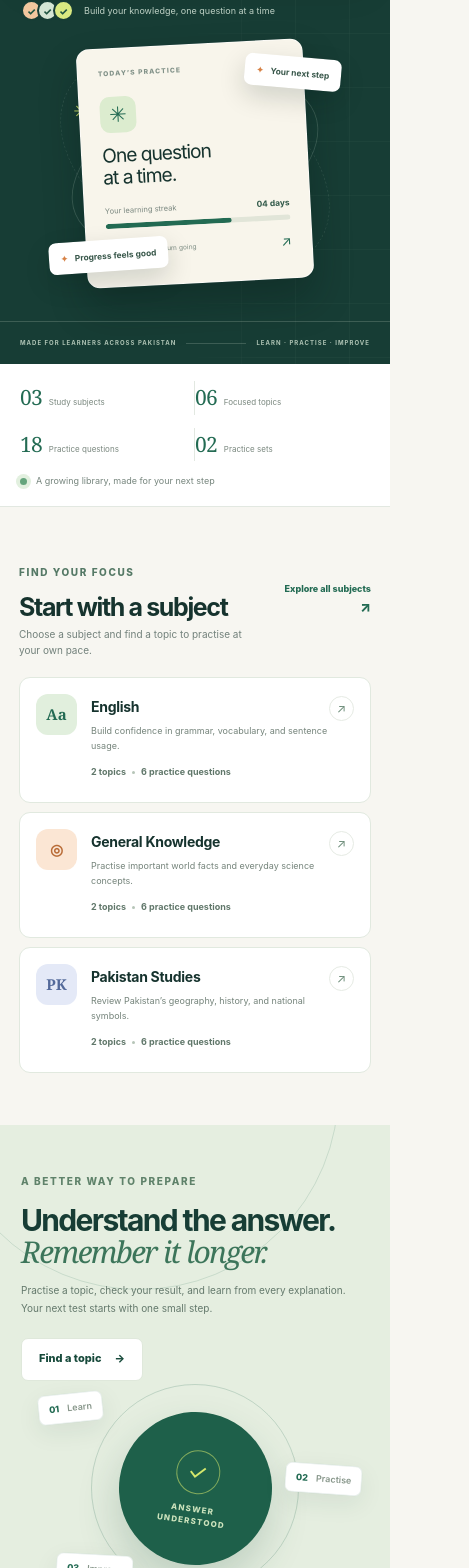
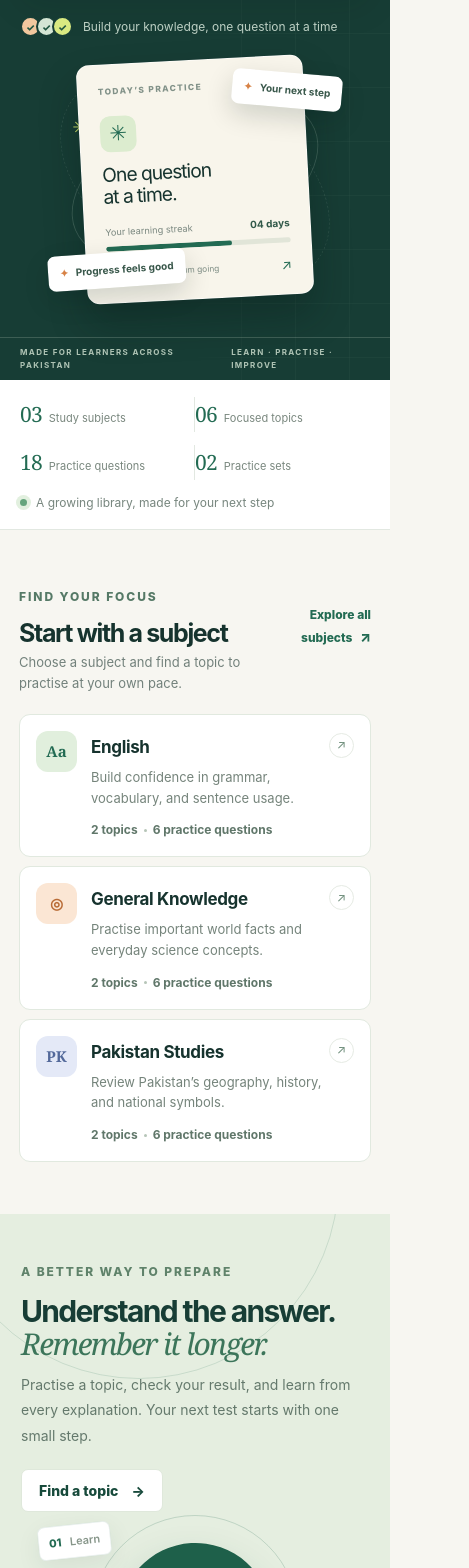
Before and after one commit to Touseef1/mcqs-website-advanced, a Next.js app: page / in a window 390 px wide. Shown: the part 411-1979 px from the top of the page, 469 px wide, since content can reach past the window. Built offline with nearby package versions, Linux system fonts and the light colour scheme; no server answers.

Commit message:
Improve font readability and widen page layout

```diff
--- a/app/globals.css
+++ b/app/globals.css
@@ -7,7 +7,7 @@
 }
 * { box-sizing: border-box; }
 html { scroll-behavior: smooth; }
-body { margin: 0; background: var(--paper); color: var(--ink); font-family: Inter, ui-sans-serif, system-ui, -apple-system, BlinkMacSystemFont, "Segoe UI", sans-serif; font-size: 15px; line-height: 1.6; }
+body { margin: 0; background: var(--paper); color: var(--ink); font-family: Inter, ui-sans-serif, system-ui, -apple-system, BlinkMacSystemFont, "Segoe UI", sans-serif; font-size: 17px; line-height: 1.65; }
 a { color: inherit; text-decoration: none; }
 button, input, select, textarea { font: inherit; }
 button, a { -webkit-tap-highlight-color: transparent; }
@@ -15,7 +15,7 @@ button:focus-visible, a:focus-visible, input:focus-visible, select:focus-visible
 .sr-only { position: absolute; width: 1px; height: 1px; padding: 0; margin: -1px; overflow: hidden; clip: rect(0, 0, 0, 0); white-space: nowrap; border: 0; }
 
 .site-header { height: 76px; background: #fbfaf7; border-bottom: 1px solid rgba(22, 51, 46, .08); position: relative; z-index: 5; }
-.header-inner { max-width: 1200px; height: 100%; padding: 0 32px; margin: 0 auto; display: flex; align-items: center; justify-content: space-between; gap: 28px; }
+.header-inner { max-width: 1440px; height: 100%; padding: 0 40px; margin: 0 auto; display: flex; align-items: center; justify-content: space-between; gap: 28px; }
 .brand { display: inline-flex; align-items: center; gap: 10px; color: var(--ink); font-size: 20px; font-weight: 800; letter-spacing: -.8px; line-height: 1.05; }
 .brand-mark { width: 35px; height: 35px; display: grid; place-items: center; border-radius: 11px 11px 11px 3px; background: var(--green); color: #fff; font-size: 17px; letter-spacing: -1px; }
 .brand-accent { color: var(--green); }
@@ -29,7 +29,7 @@ button:focus-visible, a:focus-visible, input:focus-visible, select:focus-visible
 
 .hero { min-height: 510px; background: #173d35; color: #fff; position: relative; overflow: hidden; }
 .hero-grid { position: absolute; inset: 0 0 0 48%; opacity: .15; background-image: linear-gradient(rgba(224, 239, 205, .22) 1px, transparent 1px), linear-gradient(90deg, rgba(224, 239, 205, .22) 1px, transparent 1px); background-size: 54px 54px; mask-image: linear-gradient(90deg, transparent, #000 35%, #000); }
-.hero-inner { max-width: 1200px; min-height: 458px; padding: 60px 42px 42px; margin: 0 auto; display: grid; grid-template-columns: 1.04fr .96fr; align-items: center; gap: 30px; position: relative; z-index: 1; }
+.hero-inner { max-width: 1440px; min-height: 458px; padding: 60px 48px 42px; margin: 0 auto; display: grid; grid-template-columns: 1.04fr .96fr; align-items: center; gap: 30px; position: relative; z-index: 1; }
 .hero-copy { max-width: 585px; }
 .eyebrow { display: inline-flex; align-items: center; color: #557966; font-size: 10px; letter-spacing: .16em; font-weight: 800; line-height: 1.4; }
 .hero-eyebrow { color: #c3d4bc; gap: 9px; }
@@ -71,17 +71,17 @@ button:focus-visible, a:focus-visible, input:focus-visible, select:focus-visible
 .hero-spark { position: absolute; color: var(--lime); font-size: 23px; }
 .spark-left { top: 67px; left: 29px; }
 .spark-right { bottom: 54px; right: 35px; font-size: 16px; }
-.hero-bottom { max-width: 1116px; height: 52px; padding: 0 5px; margin: 0 auto; display: flex; align-items: center; gap: 17px; border-top: 1px solid rgba(232,240,225,.18); color: #afc4b5; font-size: 8px; letter-spacing: .17em; font-weight: 750; position: relative; z-index: 1; }
+.hero-bottom { max-width: 1352px; height: 52px; padding: 0 5px; margin: 0 auto; display: flex; align-items: center; gap: 17px; border-top: 1px solid rgba(232,240,225,.18); color: #afc4b5; font-size: 8px; letter-spacing: .17em; font-weight: 750; position: relative; z-index: 1; }
 .hero-bottom-line { height: 1px; flex: 1; background: rgba(232,240,225,.18); }
 
 .stats-strip { background: #fff; border-bottom: 1px solid var(--line); }
-.stats-inner { max-width: 1120px; min-height: 98px; margin: 0 auto; padding: 18px 25px; display: grid; grid-template-columns: repeat(4,1fr) 1.55fr; align-items: center; }
+.stats-inner { max-width: 1360px; min-height: 98px; margin: 0 auto; padding: 18px 32px; display: grid; grid-template-columns: repeat(4,1fr) 1.55fr; align-items: center; }
 .stats-inner > div:not(.stat-note) { display: flex; align-items: baseline; gap: 10px; border-right: 1px solid var(--line); }
 .stats-inner strong { color: var(--green); font-family: Georgia,serif; font-size: 25px; font-weight: 400; letter-spacing: -.04em; }
 .stats-inner span { color: #79877e; font-size: 10px; }
 .stat-note { display: flex; justify-content: flex-end; align-items: center; gap: 9px; color: #77867e; font-size: 10px; }
 .live-dot { width: 7px; height: 7px; border-radius: 50%; background: #65a57d; box-shadow: 0 0 0 4px #e2f0df; }
-.section { max-width: 1120px; margin: 0 auto; padding: 75px 24px; }
+.section { max-width: 1360px; margin: 0 auto; padding: 82px 32px; }
 .section-heading { display: flex; align-items: flex-end; justify-content: space-between; gap: 24px; margin-bottom: 26px; }
 .section-heading h2, .related-box h2 { margin: 9px 0 4px; font-size: 31px; letter-spacing: -.055em; line-height: 1.2; font-weight: 650; }
 .section-heading p, .related-box p { margin: 0; color: var(--muted); font-size: 12px; }
@@ -156,21 +156,21 @@ button:focus-visible, a:focus-visible, input:focus-visible, select:focus-visible
 .paper-card-footer { display: flex; justify-content: space-between; align-items: center; margin-top: auto; padding-top: 14px; color: #819087; font-size: 9px; }
 .paper-card-footer b { color: var(--green); font-size: 10px; }
 .paper-card-footer b span { margin-left: 5px; font-size: 14px; }
-.closing-cta { max-width: 1072px; min-height: 142px; margin: 0 auto 75px; padding: 24px 34px; display: flex; align-items: center; gap: 21px; border: 1px solid #dfe8dc; border-radius: 13px; background: #fff; }
+.closing-cta { max-width: 1280px; min-height: 142px; margin: 0 auto 75px; padding: 28px 40px; display: flex; align-items: center; gap: 21px; border: 1px solid #dfe8dc; border-radius: 13px; background: #fff; }
 .closing-star { width: 49px; height: 49px; flex: 0 0 auto; display: grid; place-items: center; border-radius: 15px; background: #e4eed8; color: var(--green); font-size: 25px; }
 .closing-cta > div { flex: 1; }
 .closing-cta h2 { margin: 2px 0; font-size: 22px; line-height: 1.25; letter-spacing: -.05em; }
 .closing-cta p { margin: 0; color: #819087; font-size: 10px; }
 
 .site-footer { border-top: 1px solid #e3e8e0; background: #f1f2ec; }
-.footer-inner { max-width: 1120px; min-height: 100px; padding: 20px 24px; margin: 0 auto; display: flex; align-items: center; justify-content: space-between; gap: 24px; }
+.footer-inner { max-width: 1360px; min-height: 100px; padding: 24px 32px; margin: 0 auto; display: flex; align-items: center; justify-content: space-between; gap: 24px; }
 .footer-brand { font-size: 16px; }
 .footer-brand .brand-mark { width: 30px; height: 30px; font-size: 14px; }
 .footer-brand small { font-size: 8px; }
 .footer-inner p { max-width: 390px; margin: 0; color: #849087; font-size: 9px; }
 .footer-inner > span { color: #929d95; font-size: 9px; white-space: nowrap; }
 
-.content-page { max-width: 1120px; min-height: 70vh; padding: 28px 24px 80px; margin: 0 auto; }
+.content-page { max-width: 1360px; min-height: 70vh; padding: 32px 32px 88px; margin: 0 auto; }
 .breadcrumbs { display: flex; flex-wrap: wrap; align-items: center; gap: 8px; color: #829087; font-size: 10px; }
 .breadcrumbs a:hover { color: var(--green); }
 .crumb-part { display: inline-flex; align-items: center; gap: 8px; }
@@ -410,3 +410,108 @@ button:focus-visible, a:focus-visible, input:focus-visible, select:focus-visible
 @media (prefers-reduced-motion: reduce) {
   *, *::before, *::after { scroll-behavior: auto !important; transition-duration: .01ms !important; animation-duration: .01ms !important; }
 }
+
+/* Larger reading sizes across the site. Keep decorative labels compact. */
+.main-nav a { font-size: 15px; }
+.header-cta { font-size: 14px; }
+.eyebrow { font-size: 12px; }
+.hero-description { font-size: 17px; }
+.search-form input { font-size: 15px; }
+.search-form button { font-size: 14px; }
+.hero-proof { font-size: 13px; }
+.study-label { font-size: 10px; }
+.study-progress-label { font-size: 11px; }
+.study-progress-label strong { font-size: 12px; }
+.study-card-bottom { font-size: 10px; }
+.floating-chip { font-size: 12px; }
+.hero-bottom { font-size: 10px; }
+.stats-inner span, .stat-note { font-size: 12px; }
+.section-heading p, .related-box p { font-size: 15px; }
+.text-link { font-size: 14px; }
+.subject-card-copy strong { font-size: 17px; }
+.subject-card-copy > span:nth-child(2) { font-size: 14px; }
+.subject-count { font-size: 13px; }
+.practice-band p { font-size: 15px; }
+.button { font-size: 14px; }
+.circle-front span, .practice-tag { font-size: 11px; }
+.topic-kicker { font-size: 10px; }
+.topic-card strong { font-size: 17px; }
+.topic-description { font-size: 14px; }
+.topic-card-bottom { font-size: 12px; }
+.popular-topic strong { font-size: 14px; }
+.popular-topic small { font-size: 12px; }
+.paper-card-type { font-size: 11px; }
+.paper-card > strong { font-size: 18px; }
+.paper-exam, .paper-description { font-size: 14px; }
+.paper-card-footer { font-size: 12px; }
+.paper-card-footer b { font-size: 13px; }
+.closing-cta p { font-size: 13px; }
+.footer-brand small { font-size: 10px; }
+.footer-inner p, .footer-inner > span { font-size: 12px; }
+.breadcrumbs { font-size: 13px; }
+.page-intro p, .topic-hero p, .paper-detail-heading p, .quiz-page-heading p { font-size: 16px; }
+.related-box .eyebrow { font-size: 11px; }
+.topic-hero-meta span, .preview-heading > span { font-size: 12px; }
+.preview-question h3 { font-size: 16px; }
+.preview-options { font-size: 14px; }
+.preview-options b { font-size: 10px; }
+.quiz-progress-row { font-size: 13px; }
+.question-number, .aside-label, .review-heading { font-size: 11px; }
+.quiz-question h2 { font-size: 18px; }
+.choice-option { font-size: 15px; }
+.choice-label { font-size: 10px; }
+.quiz-submit-row > span { font-size: 12px; }
+.quiz-aside h3 { font-size: 18px; }
+.aside-stat { font-size: 12px; }
+.aside-stat strong { font-size: 13px; }
+.quiz-aside p, .result-summary p, .review-item p { font-size: 14px; }
+.review-item h4 { font-size: 15px; }
+.paper-notice p { font-size: 14px; }
+.paper-badge, .paper-detail-meta span { font-size: 12px; }
+.paper-topics h2 { font-size: 17px; }
+.paper-topics > a { font-size: 13px; }
+.search-result-count { font-size: 13px; }
+.search-result .result-kind { font-size: 10px; }
+.search-result strong { font-size: 16px; }
+.search-result > span:nth-of-type(2) { font-size: 14px; }
+.loading-panel { font-size: 14px; }
+.empty-state p { font-size: 14px; }
+.admin-card > p, .admin-card-heading p { font-size: 14px; }
+.admin-card code, .admin-notice code { font-size: 12px; }
+.admin-notice strong { font-size: 15px; }
+.admin-notice p { font-size: 14px; }
+.admin-form > label, .admin-choice-field label { font-size: 14px; }
+.admin-form input, .admin-form select, .admin-form textarea { font-size: 15px; }
+.form-error, .form-success, .form-hint { font-size: 13px; }
+
+@media (max-width: 680px) {
+  body { font-size: 16px; }
+  .header-inner { padding: 0 16px; }
+  .brand small { font-size: 9px; }
+  .header-cta { padding: 9px 10px; font-size: 12px; }
+  .hero-inner { padding-right: 20px; padding-left: 20px; }
+  .hero-description { font-size: 15px; }
+  .search-form input { font-size: 14px; }
+  .search-form button { font-size: 12px; }
+  .hero-proof { font-size: 12px; }
+  .hero-bottom { font-size: 8px; }
+  .stats-inner { padding-right: 20px; padding-left: 20px; }
+  .stats-inner span { font-size: 11px; }
+  .stat-note { font-size: 12px; }
+  .section { padding-right: 19px; padding-left: 19px; }
+  .section-heading p { font-size: 13px; }
+  .text-link { font-size: 12px; }
+  .subject-card-copy > span:nth-child(2) { font-size: 13px; }
+  .subject-count { font-size: 12px; }
+  .practice-band p { font-size: 14px; }
+  .popular-topic strong { font-size: 13px; }
+  .popular-topic small { font-size: 11px; }
+  .closing-cta p { font-size: 12px; }
+  .footer-inner { padding-right: 19px; padding-left: 19px; }
+  .content-page { padding-right: 18px; padding-left: 18px; }
+  .page-intro p, .topic-hero p, .paper-detail-heading p, .quiz-page-heading p { font-size: 14px; }
+  .preview-question h3 { font-size: 14px; }
+  .preview-options { font-size: 13px; }
+  .quiz-question h2 { font-size: 16px; }
+  .choice-option { font-size: 14px; }
+}
```
